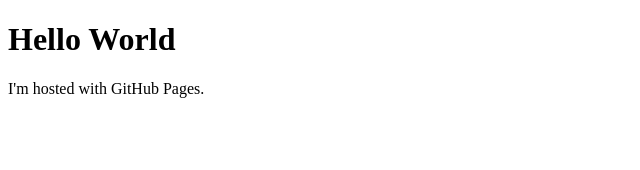
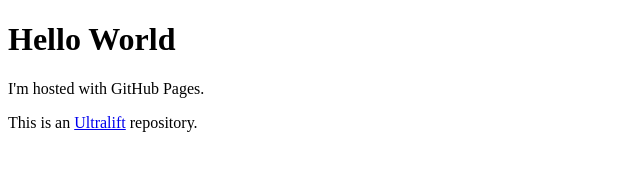
Before and after one commit to Samseif/ultralift, a plain HTML site: page index.html in a window 1280 px wide. Shown: the whole page, without its empty margins (0-640 px from the left). Drawn offline with Linux system fonts and the light colour scheme.

Commit message:
Update index.html

```diff
--- a/index.html
+++ b/index.html
@@ -3,5 +3,6 @@
 <body>
 <h1>Hello World</h1>
 <p>I'm hosted with GitHub Pages.</p>
+<p>This is an <a href="https://www.ultraliftaustralia.com.au/" target="_blank" rel="noopener">Ultralift</a> repository.
 </body>
 </html>
```
